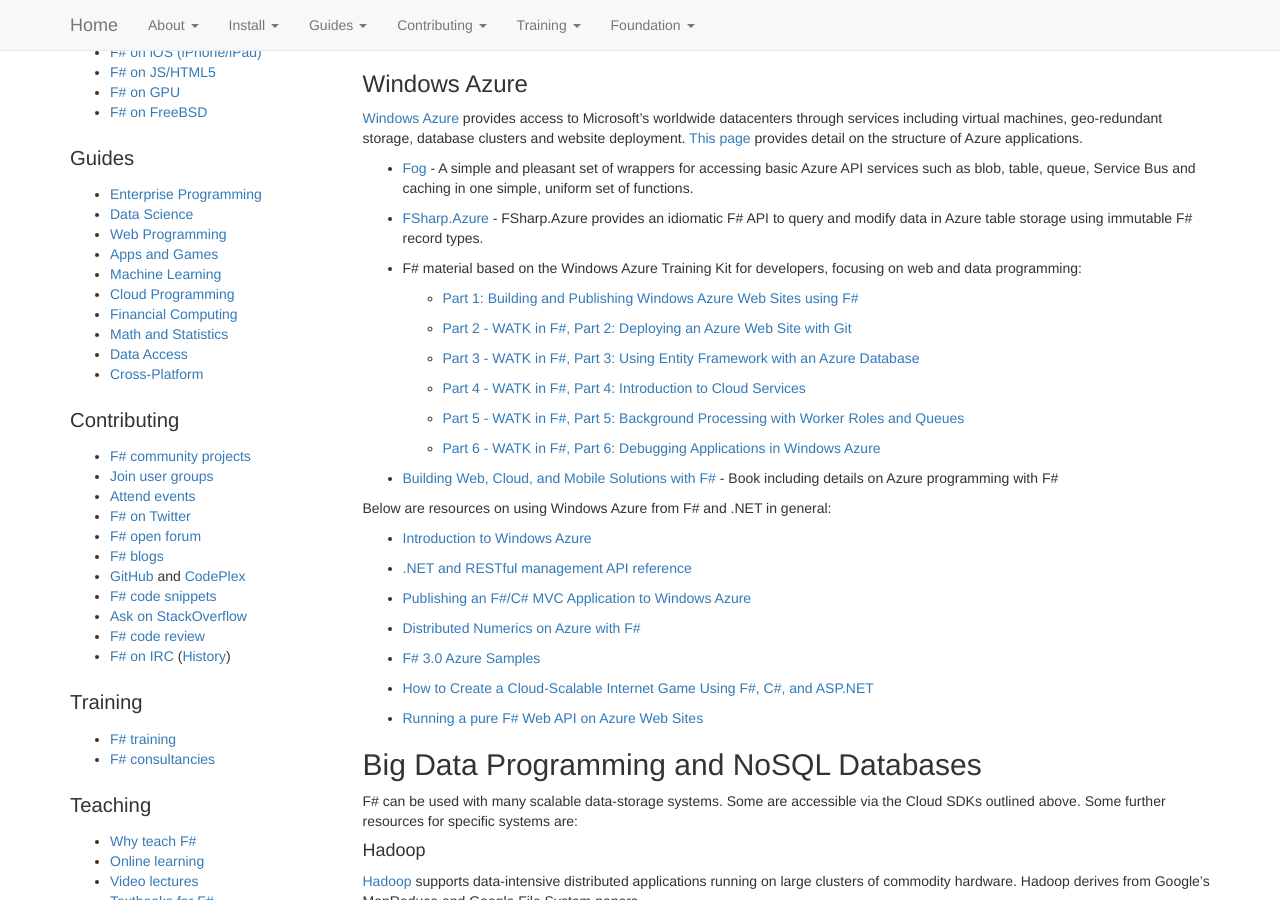
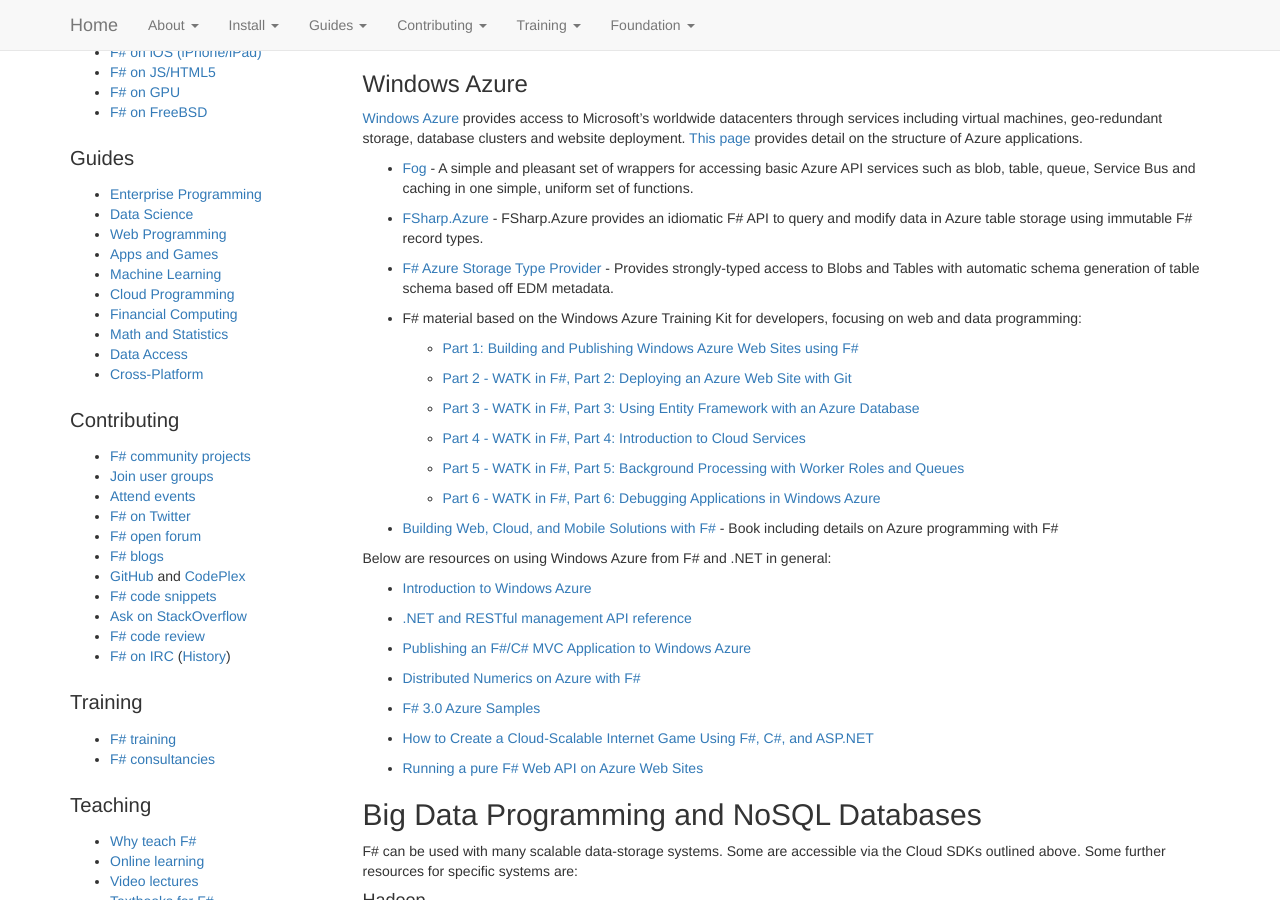
Before and after one commit to fsharp/fsharp.org, a Jekyll site: the page built from guides/cloud/index.md, in a window 1280 px wide and 900 px high, scrolled down 478 px. Built offline with Jekyll 4.4.1, drawn with Linux system fonts in a browser that asks for light colours; nearby versions of some CDN libraries; some web fonts are replaced; comment, search, counter and statistics services are not loaded.

Commit message:
Add link for Azure Storage Type Provider.

```diff
--- a/guides/cloud/index.md
+++ b/guides/cloud/index.md
@@ -38,6 +38,8 @@
    uniform set of functions.
 
  * [FSharp.Azure](https://github.com/daniel-chambers/FSharp.Azure) - FSharp.Azure provides an idiomatic F# API to query and modify data in Azure table storage using immutable F# record types.
+
+ * [F# Azure Storage Type Provider](https://github.com/isaacabraham/AzureStorageTypeProvider) - Provides strongly-typed access to Blobs and Tables with automatic schema generation of table schema based off EDM metadata.
 
  * F# material based on the Windows Azure Training Kit for developers, focusing on web and data programming:
 
```
